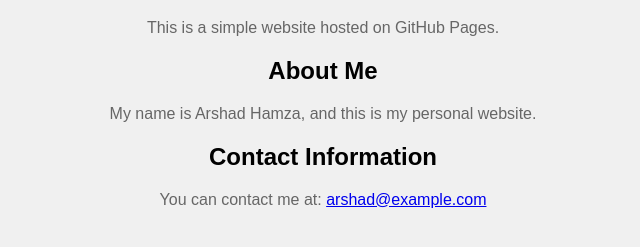
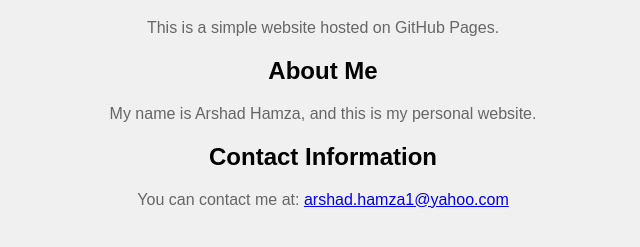
Before and after one commit to ArshadHamza1/Arshad-Hamza, a plain HTML site: page index.html in a window 1280 px wide. Shown: the part 61-308 px from the top of the page, without its empty margins (317-957 px from the left). Drawn offline with Linux system fonts and the light colour scheme.

Commit message:
Update index.html

```diff
--- a/index.html
+++ b/index.html
@@ -18,7 +18,7 @@
 
     <section>
         <h2>Contact Information</h2>
-        <p>You can contact me at: <a href="mailto:arshad@example.com">arshad@example.com</a></p>
+        <p>You can contact me at: <a href="mailto:arshad@example.com">arshad.hamza1@yahoo.com</a></p>
     </section>
 
     <script src="script.js"></script>
```
